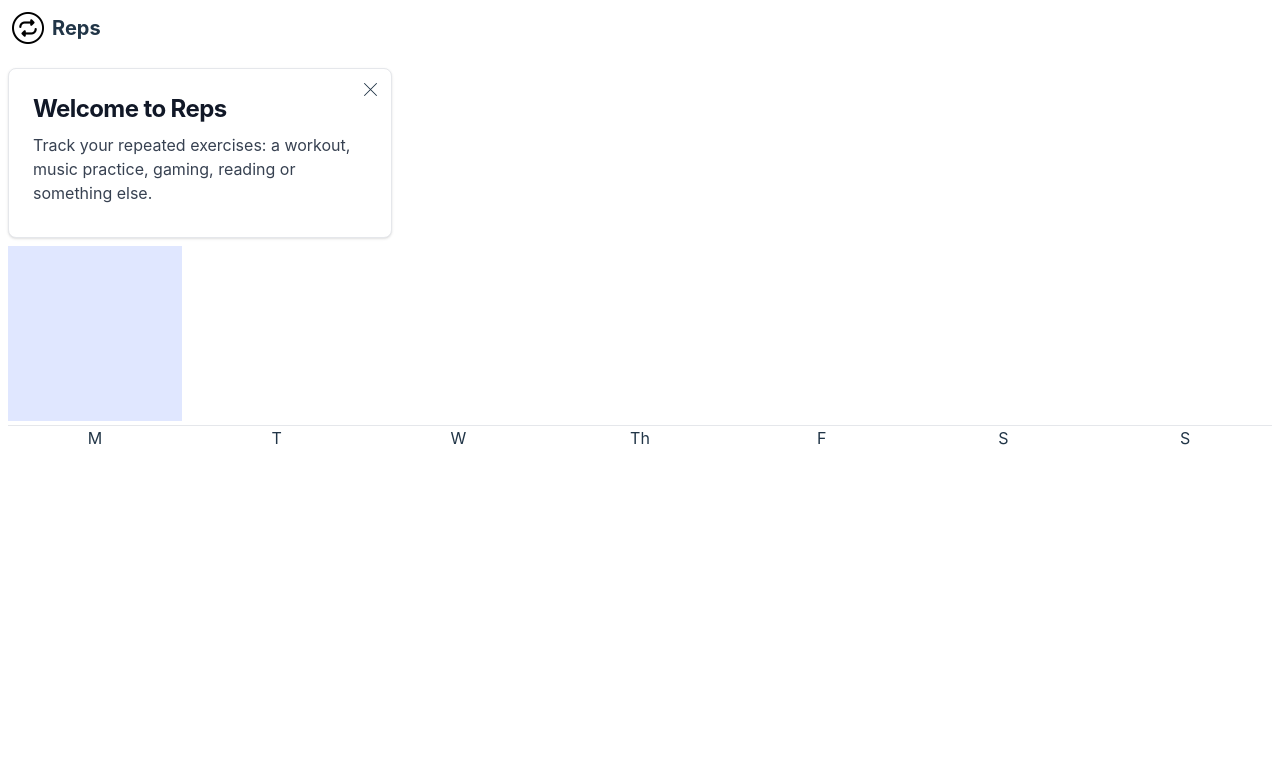
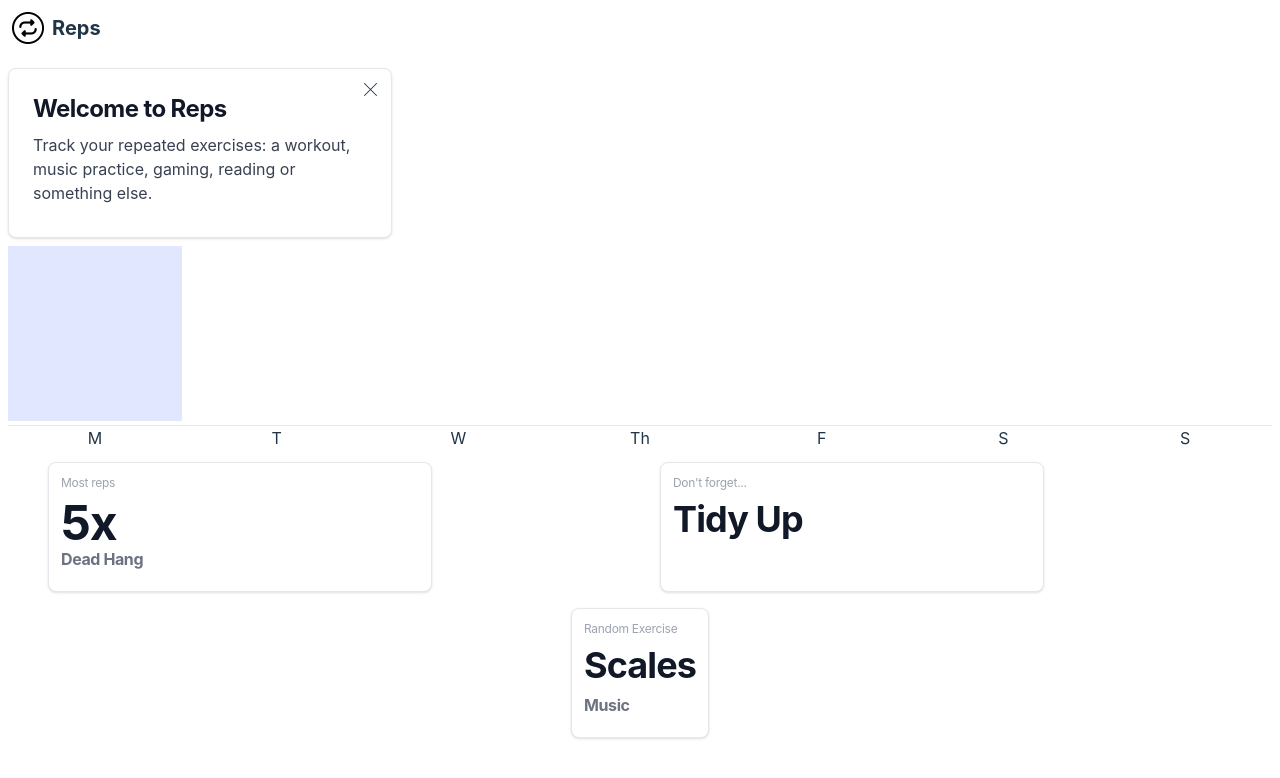
Before and after one commit to davidnormo/reps, a Preact app: page / in a window 1280 px wide. Shown: the top 778 px of the page. Built offline with nearby package versions, Linux system fonts and the light colour scheme.

Commit message:
overview cards

```diff
--- a/src/app.jsx
+++ b/src/app.jsx
@@ -17,7 +17,7 @@ export function App() {
             <h1 className="text-xl font-bold ml-2">Reps</h1>
           </div>
           <div
-            className="overflow-scroll"
+            className="overflow-scroll pb-4"
             style={{ height: "calc(100vh - 36px - 51px)" }}
           >
             <PageComponent />
--- a/src/components/Card/Card.jsx
+++ b/src/components/Card/Card.jsx
@@ -1,6 +1,17 @@
-export default function Card({ children, onClose }) {
+export default function Card({
+  children,
+  onClose,
+  className = "",
+  tight = false,
+}) {
+  let padding = "p-6";
+  if (tight) {
+    padding = "p-3";
+  }
   return (
-    <div className="block relative max-w-sm p-6 bg-white border border-gray-200 rounded-lg shadow">
+    <div
+      className={`block relative max-w-sm ${padding} bg-white border border-gray-200 rounded-lg shadow ${className}`}
+    >
       {onClose && (
         <div onClick={() => onClose()} className="absolute top-2 right-2">
           <svg
--- /dev/null
+++ b/src/components/OverviewPage/OverviewCards.jsx
@@ -0,0 +1,85 @@
+import { useMemo } from "preact/hooks";
+import useData, { getCategory, getExercise } from "../../hooks/useData";
+import Card from "../Card/Card";
+import { randomInt } from "../../utils/utils";
+
+export default function OverviewCards() {
+  const { data } = useData();
+
+  const { mostReps, notDone, random } = useMemo(() => {
+    const init = data.exercises.reduce((acc, ex) => {
+      acc[ex.id] = [];
+      return acc;
+    }, {});
+    const repsByExercise = data.reps.reduce((acc, rep) => {
+      if (!acc[rep.exerciseId]) acc[rep.exerciseId] = [];
+      acc[rep.exerciseId].push(rep);
+      return acc;
+    }, init);
+
+    let mostReps = 0;
+    let ex = null;
+    let notDone = null;
+
+    const keys = Object.keys(repsByExercise);
+    for (let i = 0; i < keys.length; i++) {
+      if (repsByExercise[keys[i]].length > mostReps) {
+        mostReps = repsByExercise[keys[i]].length;
+        ex = getExercise(data, keys[i]);
+      }
+
+      if (repsByExercise[keys[i]].length === 0) {
+        notDone = getExercise(data, keys[i]);
+      }
+    }
+
+    const randEx = data.exercises[randomInt(data.exercises.length)];
+
+    return {
+      mostReps: {
+        value: mostReps,
+        exercise: ex,
+      },
+      notDone,
+      random: {
+        exerciseName: randEx.name,
+        category: getCategory(data, randEx.category),
+      },
+    };
+  }, []);
+
+  return (
+    <div className="mt-2 grid gap-x-10 gap-y-4 px-10 grid-cols-2">
+      <Card tight>
+        <h6 className="mb-2 text-xs tracking-tight text-gray-400">Most reps</h6>
+        <h5 className="text-5xl font-bold tracking-tight text-gray-900 dark:text-white">
+          {mostReps.value}x
+        </h5>
+        <h6 className="mb-2 text-md tracking-tight font-bold text-gray-500">
+          {mostReps.exercise.name}
+        </h6>
+      </Card>
+      {notDone && (
+        <Card tight>
+          <h6 className="mb-2 text-xs tracking-tight text-gray-400">
+            Don't forget...
+          </h6>
+          <h6 className="mb-2 text-4xl tracking-tight font-bold text-gray-900">
+            {notDone.name}
+          </h6>
+        </Card>
+      )}
+      <Card tight className="col-span-2 justify-self-center">
+        <h6 className="mb-2 text-xs tracking-tight text-gray-400">
+          Random Exercise
+        </h6>
+        <h6 className="mb-2 text-4xl tracking-tight font-bold text-gray-900">
+          {random.exerciseName}
+        </h6>
+        <h6 className="mb-2 text-md tracking-tight font-bold text-gray-500">
+          {random.category.name}
+        </h6>
+      </Card>
+    </div>
+  );
+}
--- a/src/components/OverviewPage/OverviewPage.jsx
+++ b/src/components/OverviewPage/OverviewPage.jsx
@@ -1,4 +1,5 @@
 import WeekOverview from "../WeekOverview/WeekOverview";
+import OverviewCards from "./OverviewCards";
 import Welcome from "./Welcome";
 
 export default function OverviewPage() {
@@ -6,6 +7,7 @@ export default function OverviewPage() {
     <div className="w-full mt-1 p-2 flex flex-col grow min-h-[50vh]">
       <Welcome />
       <WeekOverview />
+      <OverviewCards />
     </div>
   );
 }
--- a/src/components/StackedBarChart/StackedBarChart.jsx
+++ b/src/components/StackedBarChart/StackedBarChart.jsx
@@ -10,11 +10,17 @@ const findMaxValue = (series) => {
   return max;
 };
 
-export default function StackedBarChart({ series, legend }) {
+export default function StackedBarChart({ series, legend, noDataMessage }) {
   const maxValue = findMaxValue(series);
 
   return (
     <div className="w-full h-full flex flex-col justify-end">
+      {maxValue === 0 && (
+        <div className="grow flex justify-center items-center border-b pb-1">
+          {noDataMessage}
+        </div>
+      )}
+      {maxValue !== 0 && (
         <div className="grow flex flex-row border-b pb-1 overflow-hidden animate-grow relative">
           {series.map((stacks, i) => (
             <div
@@ -36,6 +42,7 @@ export default function StackedBarChart({ series, legend }) {
             </div>
           ))}
         </div>
+      )}
       <div className="flex flex-row text-center justify-self-end">
         {legend.x.map((leg, i) => (
           <div
--- a/src/components/WeekOverview/WeekOverview.jsx
+++ b/src/components/WeekOverview/WeekOverview.jsx
@@ -45,8 +45,9 @@ export default function WeekOverview() {
   }, []);
 
   return (
-    <div className="h-[200px] mt-2">
+    <div className="h-[200px] mt-2 mb-2">
       <StackedBarChart
+        noDataMessage="No reps yet..."
         height={200}
         series={series}
         legend={{ x: ["M", "T", "W", "Th", "F", "S", "S"] }}
--- a/src/hooks/mockData.js
+++ b/src/hooks/mockData.js
@@ -15,6 +15,11 @@ export default ({ categoryBgColors, randomInt }) => ({
     {
       id: "3",
       name: "Bible Study",
+      bgColor: categoryBgColors[randomInt(categoryBgColors.length)],
+    },
+    {
+      id: "4",
+      name: "Home",
       bgColor: categoryBgColors[randomInt(categoryBgColors.length)],
     },
   ],
@@ -41,6 +46,14 @@ export default ({ categoryBgColors, randomInt }) => ({
       timed: true,
       sets: true,
       category: "3",
+      unit: "none",
+    },
+    {
+      id: "4",
+      name: "Tidy Up",
+      timed: true,
+      sets: true,
+      category: "4",
       unit: "none",
     },
   ],
--- a/src/hooks/useData.js
+++ b/src/hooks/useData.js
@@ -1,6 +1,7 @@
 import { createContext } from "preact";
 import { useContext, useState } from "preact/hooks";
 import mockData from "./mockData";
+import { randomInt } from "../utils/utils";
 
 const schema = {
   exercises: [],
@@ -24,7 +25,6 @@ export const categoryBgColors = [
   "bg-pink-100",
   "bg-rose-100",
 ];
-export const randomInt = (max) => Math.floor(Math.random() * max);
 
 const getDataFromStorage = () => {
   const rawData = window.localStorage.getItem("data");
@@ -39,9 +39,9 @@ const getDataFromStorage = () => {
     updateStorage(data);
   }
 
-  if (import.meta.env.DEV) {
-    data = mockData({ categoryBgColors, randomInt });
-  }
+  // if (import.meta.env.DEV) {
+  data = mockData({ categoryBgColors, randomInt });
+  // }
 
   return data;
 };
--- /dev/null
+++ b/src/utils/utils.js
@@ -0,0 +1 @@
+export const randomInt = (max) => Math.floor(Math.random() * max);
```
Also changed, not shown: 6 other files (tests, documents, lock files or other folders). Lines whose indentation alone changed are shown as unchanged.
